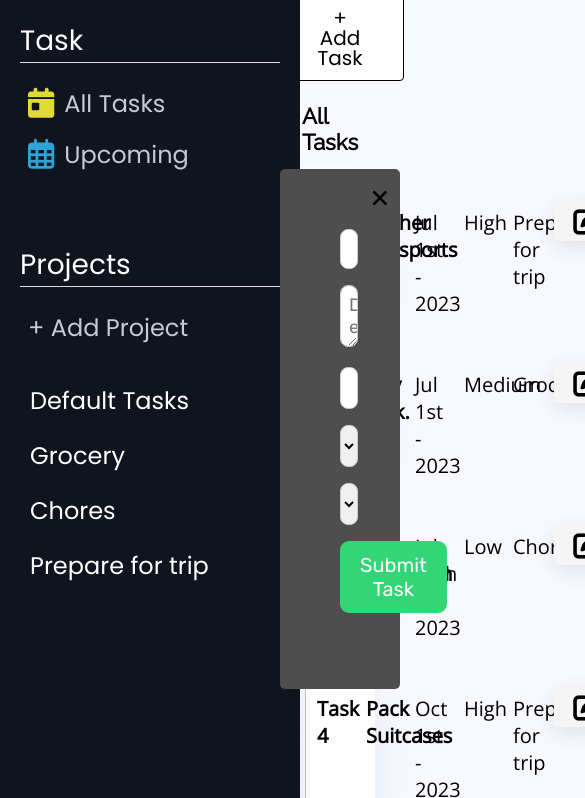
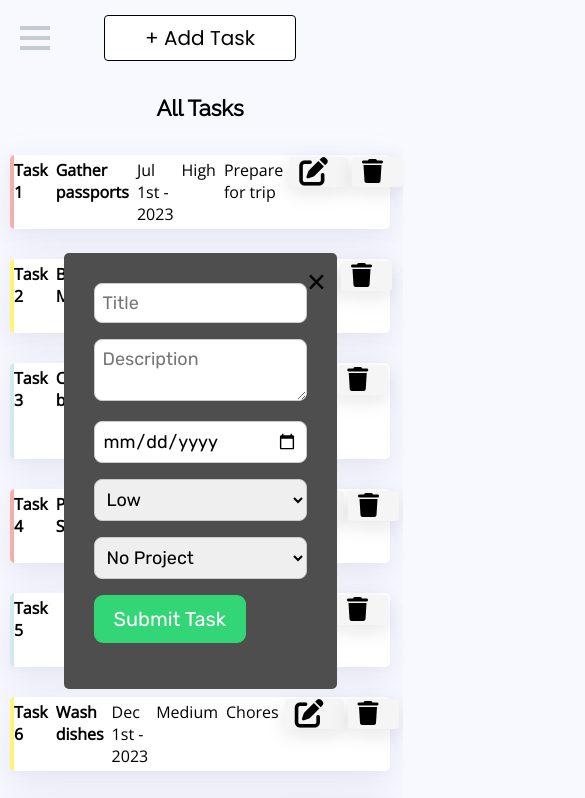
Before and after one commit to h4m24-a/todo-list, a website built with webpack: page dist/index.html in a window 390 px wide. Both pictures are taken after a click on the button "+ Add Task". Shown: the top 798 px of the page, 585 px wide, since content can reach past the window. Built offline with nearby package versions, Linux system fonts and the light colour scheme; files that its build step writes are made by us from their sources.

Commit message:
mobile responsive - added hamburger icon to display nav bar at 786px breakpoint

```diff
--- a/src/dom.js
+++ b/src/dom.js
@@ -607,6 +607,22 @@ projectDisplay.textContent = "All Tasks";
 
 
 
+const hamburger = document.querySelector('.hamburger-menu');
+let isNavDivVisible = false;
+
+hamburger.addEventListener("click", function() {
+  hamburger.classList.toggle('active');
+
+  if (isNavDivVisible) {
+    navDiv.style.display = "none";
+    isNavDivVisible = false;
+  } else {
+    navDiv.style.display = "block";
+    isNavDivVisible = true;
+  }
+});
+
+
 content.appendChild(mainContent);
 content.appendChild(taskDiv)
 };
--- a/src/style.css
+++ b/src/style.css
@@ -294,28 +294,6 @@ button[type="submit"]:hover {
 }
 
 
-/* .descBtn {
-  display: inline-block;
-  outline: 0;
-  cursor: pointer;
-  border-radius: 6px;
-  border: 2px solid #ff4742;
-  color: #ff4742;
-  background: 0 0;
-  padding: 8px;
-  box-shadow: rgba(0, 0, 0, 0.07) 0px 2px 4px 0px, rgba(0, 0, 0, 0.05) 0px 1px 1.5px 0px;
-  font-weight: 800;
-  font-size: 16px;
-  height: 42px;
-  :hover{
-      background-color: #ff4742;
-      color: #fff;
-  }
-} */
-
-
-
-
 
 
 .edit-button, .remove-button {
@@ -369,3 +347,186 @@ i {
   font-size: 22px;
   color: black;
 }
+
+
+
+
+
+
+/* Mobile Responsive */
+
+@media screen and (max-width: 1100px) {
+  #content {
+    margin-left: 250px;
+  }
+
+  .task-form {
+    top: 20%;
+    width: 30%;
+    padding: 30px;
+  }
+
+
+
+  .task-item {
+    width: 80%;
+    margin: 30px auto;
+  }
+
+  .task-item  h1, h2, p{
+    font-size: 18px;
+    font-family: "Open Sans", Helvetica, sans-serif;
+    padding: 8px;
+    width: 40%;
+    height: 100%;
+    text-align: left;
+  }
+}
+
+
+@media screen and (max-width: 900px) {
+  #content {
+    margin-left: 250px;
+  }
+
+  .task-form {
+    top: 20%;
+    width: 40%;
+    padding: 30px;
+  }
+
+  .navDiv {
+    width: 250px;
+  }
+
+  .task-item {
+    width: 90%;
+    margin: 30px auto;
+  }
+
+  .task-item  h1, h2, p{
+    padding: 5px;
+    width: 80%;
+    height: 100%;
+    text-align: left;
+  }
+}
+
+
+
+@media screen and (max-width: 768px) {
+
+  #content {
+    margin-left: 10px;
+  }
+
+  .task-form {
+    top: 30%;
+    width: 50%;
+    padding: 30px;
+  }
+
+
+  .navDiv {
+    display: none;
+    flex-direction: column;
+    gap: 20px;
+    padding: 20px;
+    position: fixed;
+    left: 0;
+    top: 0;
+    bottom: 0;
+    width: 300px;
+    background-color: #10141f;
+
+  }
+
+  .navText {
+    color: #c5cbd2;
+    text-decoration: none;
+    font-size: 24px;
+    font-family: "Poppins", Helvetica, sans-serif;
+    cursor: pointer;
+    padding: 8px;
+  }
+
+  .navText:hover {
+    color: white;
+  }
+
+  .hamburger-menu {
+    display: block;
+    position: fixed;
+    left: 20px;
+    top: 20px;
+    z-index: 999;
+    cursor: pointer;
+  }
+
+  .bar {
+    width: 30px;
+    height: 4px;
+    background-color: #c5cbd2;
+    margin: 6px 0;
+    transition: 0.4s;
+  }
+
+  .hamburger-menu.open .bar:nth-child(1) {
+    transform: rotate(-45deg) translate(-6px, 6px);
+  }
+
+  .hamburger-menu.open .bar:nth-child(2) {
+    opacity: 0;
+  }
+
+  .hamburger-menu.open .bar:nth-child(3) {
+    transform: rotate(45deg) translate(-6px, -6px);
+  }
+
+  .navDiv {
+    width: 250px;
+  }
+
+  .task-item {
+    width: 100%;
+
+  }
+}
+
+
+@media screen and (max-width: 500px) {
+
+  #content {
+    margin-left: 10px;
+  }
+
+  .task-form {
+    top: 30%;
+    width: 70%;
+    padding: 30px;
+  }
+
+
+
+  .task-item {
+    width: 100%;
+  }
+
+  .task-item  h1, h2, p{
+    font-size: 16px;
+    padding: 4px;
+    width: 40%;
+    height: 100%;
+  }
+
+
+  .edit-button, .remove-button {
+    font-size: 1.2rem;
+    height: 30px;
+    outline: none;
+    margin: 2px;
+    padding: 10px;
+    text-align: center;
+  }
+
+}
```
Also changed, not shown: dist/index.html, dist/main.js.
